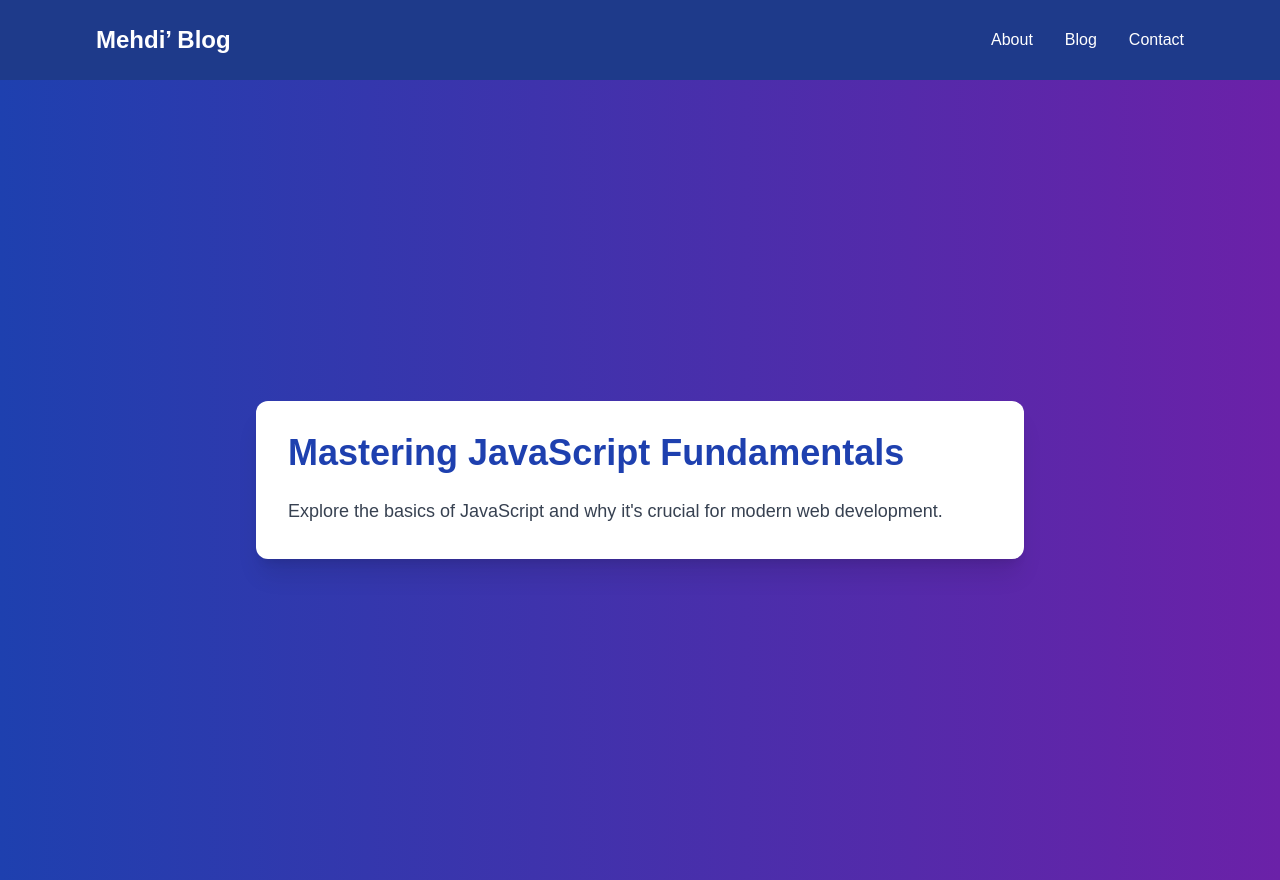
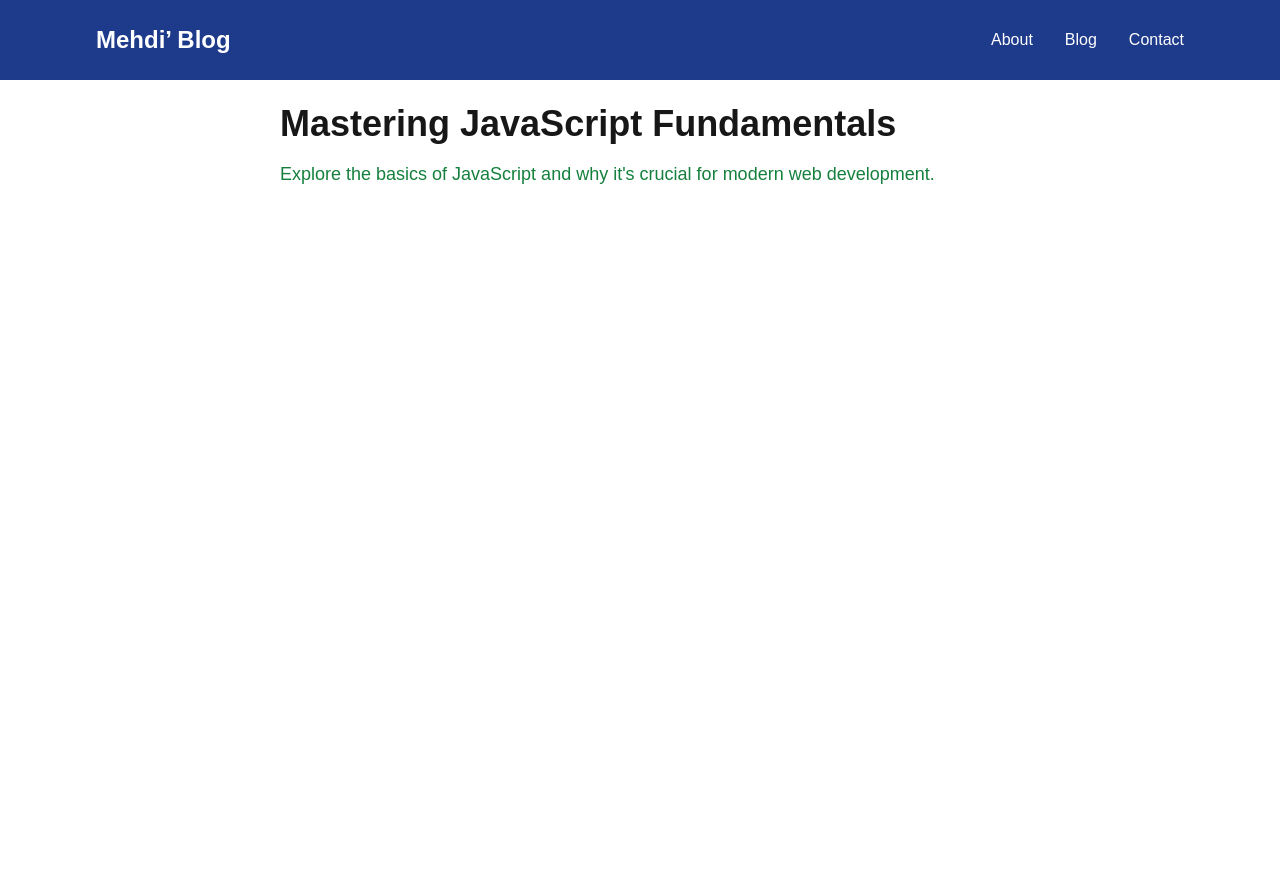
Before and after one commit to mehdinathani/NextJS-blog-website-Dynamic-Links, a Next.js app: page /blog/Blog-Post-1 in a window 1280 px wide. After the commit the page ends 800 px from the top, so only its background shows below. Built offline with nearby package versions, Linux system fonts and the light colour scheme.

Commit message:
update slug interface

```diff
--- a/src/app/blog/[slug]/page.tsx
+++ b/src/app/blog/[slug]/page.tsx
@@ -1,6 +1,24 @@
-import blogData from "@/blogdata";
+import { Metadata } from 'next';
+import blogData from '@/blogdata';
 
-export default function Page({ params }: { params: { slug: string } }) {
+// Define the props for the dynamic route
+interface PageProps {
+    params: {
+        slug: string;
+    };
+}
+
+// Generate metadata for the blog post
+export async function generateMetadata({ params }: PageProps): Promise<Metadata> {
+    const selectedBlog = blogData.find((blog) => blog.slug === params.slug);
+
+    return {
+        title: selectedBlog?.title || 'Blog Post',
+        description: selectedBlog?.content.slice(0, 150) || 'Read our latest blog post.',
+    };
+}
+
+export default function Page({ params }: PageProps) {
     const selectedBlog = blogData.find((blog) => blog.slug === params.slug);
 
     if (!selectedBlog) {
@@ -8,11 +26,9 @@ export default function Page({ params }: { params: { slug: string } }) {
     }
 
     return (
-        <div className="bg-gradient-to-r from-blue-800 to-purple-800 min-h-screen p-6 flex items-center justify-center">
-            <div className="bg-white text-blue-800 rounded-xl shadow-xl p-8 max-w-3xl w-full">
-                <h1 className="text-4xl font-extrabold mb-6">{selectedBlog.title}</h1>
-                <p className="text-lg text-gray-700 leading-relaxed">{selectedBlog.content}</p>
-            </div>
+        <div className="p-6 max-w-3xl mx-auto">
+            <h1 className="text-4xl font-bold mb-4">{selectedBlog.title}</h1>
+            <p className="text-lg text-green-700">{selectedBlog.content}</p>
         </div>
     );
 }
```
